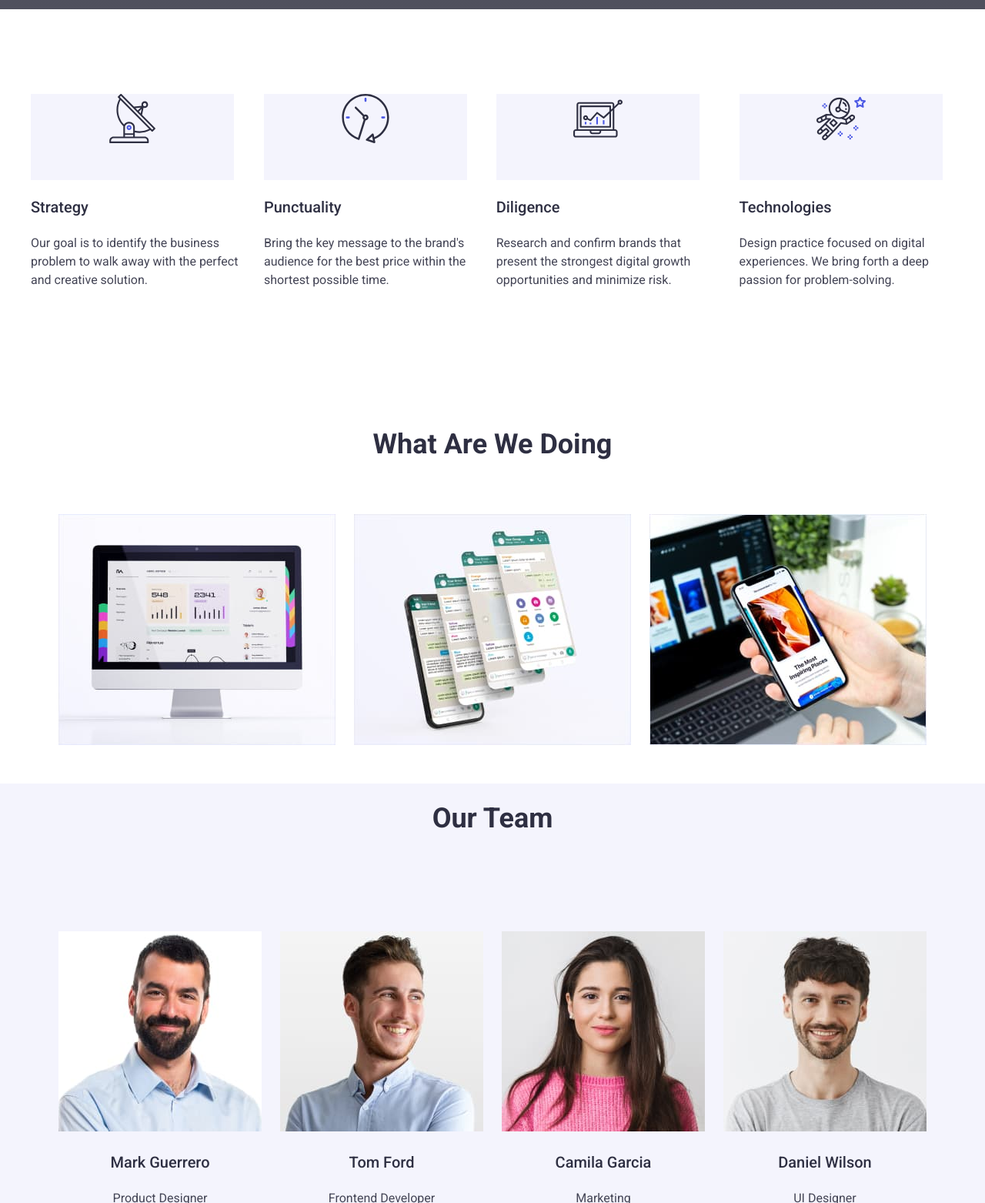
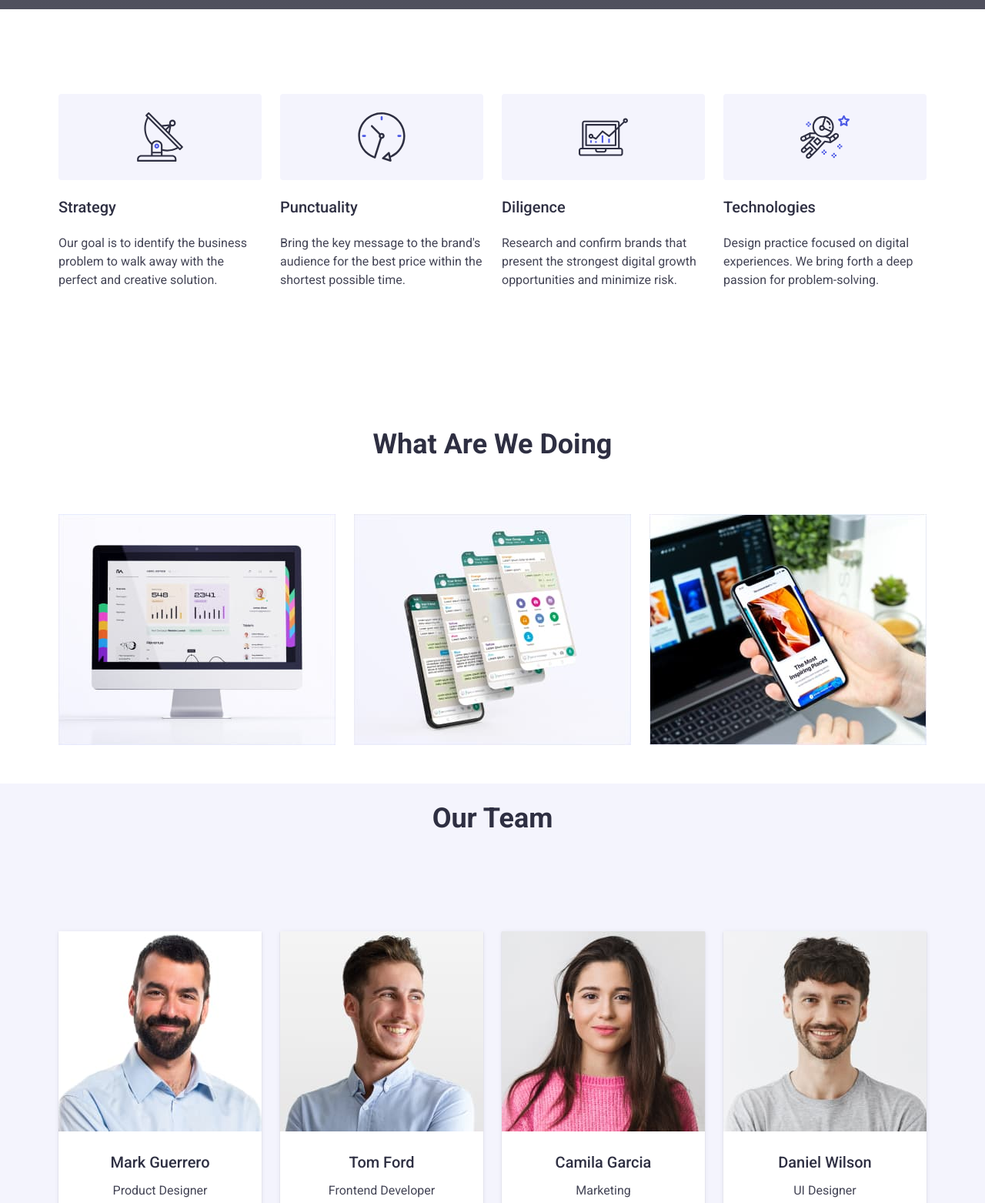
Before and after one commit to Ion-Gavrilencu/goit-markup-hw-04, a plain HTML site: page index.html in a window 1280 px wide. Shown: the part 690-2253 px from the top of the page at 77% size. Drawn offline with nearby package versions, Linux system fonts and the light colour scheme; grey boxes are pictures that could not be loaded.

Commit message:
tema 4 modificari 2

```diff
--- a/css/index.css
+++ b/css/index.css
@@ -124,13 +124,20 @@ cursor: pointer;
 .second-container{
     width: 1200px;
 }
+.second-container li{
+    width: 264px;
+}
 .icons-second-section{
     display: flex;
     justify-content: center;
+    align-items: center;
+    border-radius: 4px;
     width: 264px;
     height: 112px;
     background-color: var(--cloud-color);
 }
+
+
 .icons-second-section svg{
     width: 64px;
     height: 64px;
@@ -139,6 +146,7 @@ cursor: pointer;
     display: flex;
     gap: 24px;
     padding-inline-start: 0px;
+    justify-content: center;
 }
 .second-section h3{
     font-weight: 500;
@@ -181,7 +189,6 @@ cursor: pointer;
     display: flex;
     justify-content: center;
     gap: 10px;
-    margin-top: 30px;
 }
 .icons-fourth-section .icon svg{
     width: 16px;
@@ -208,12 +215,19 @@ cursor: pointer;
     line-height: 1.5em;
     text-align: center;
     color: var(--navy-blue-color);
+    display: flex;
+    justify-content: center;
+    margin-top: 25px;
+    margin-bottom: 5px;
 }
 .fourth-section p{
         font-weight: 400;
         font-size: 16px;
         line-height: 1.5em;
-        text-align: center;
+        justify-content:  center;
+        display: flex;
+        margin-top: 5px;
+        margin-bottom: 10px;
 }
 .fourth-section ul{
     display: flex;
@@ -221,6 +235,16 @@ cursor: pointer;
     justify-content: center;
     padding-top: 72px;
     gap: 24px;
+}
+.fourth-section li{
+    height: 428px;
+    background-color: var(--white-color);
+    display: flex;
+    flex-direction: column;
+    border-radius: 0px, 0px, 4px, 4px;
+    box-shadow: 0 2px 1px 0 rgba(46, 47, 66, 0.08), 0 1px 1px 0 rgba(46, 47, 66, 0.16),
+     0 1px 6px 0 rgba(46, 47, 66, 0.08);
+
 }
 .fifth-section{
         height: 200px;
--- a/index.html
+++ b/index.html
@@ -59,7 +59,6 @@
                 the perfect and creative solution.
               </p>
             </li>
-          <ul>
             <li>
               <div class="icons-second-section">
                 <svg>
@@ -295,24 +294,36 @@
         <h2>Customers</h2>
         <div class="icons-fifth-section">
           <ul>
-            <li> <svg>
+            <li>
+              <svg>
                 <use href="./icons.svg/symbol-defs.svg#icon-Logo1"></use>
-                </svg></li>
-                <li><svg>
+              </svg>
+            </li>
+            <li>
+              <svg>
                 <use href="./icons.svg/symbol-defs.svg#icon-Logo2"></use>
-                </svg></li>
-                <li>                <svg>
+              </svg>
+            </li>
+            <li>
+              <svg>
                 <use href="./icons.svg/symbol-defs.svg#icon-Logo3"></use>
-                </svg></li>
-                <li> <svg>
+              </svg>
+            </li>
+            <li>
+              <svg>
                 <use href="./icons.svg/symbol-defs.svg#icon-Logo4"></use>
-                </svg></li>
-                <li><svg>
+              </svg>
+            </li>
+            <li>
+              <svg>
                 <use href="./icons.svg/symbol-defs.svg#icon-Logo5"></use>
-                </svg></li>
-                <li><svg>
+              </svg>
+            </li>
+            <li>
+              <svg>
                 <use href="./icons.svg/symbol-defs.svg#icon-Logo6"></use>
-                </svg></li>
+              </svg>
+            </li>
           </ul>
         </div>
       </section>
```
Lines whose indentation alone changed are shown as unchanged.
